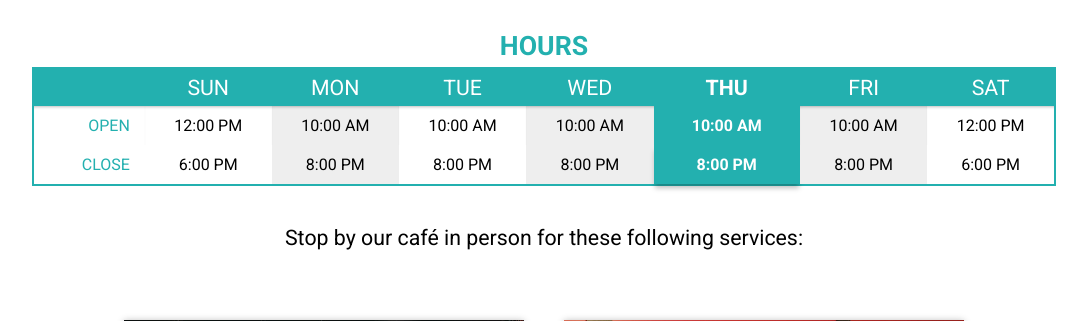
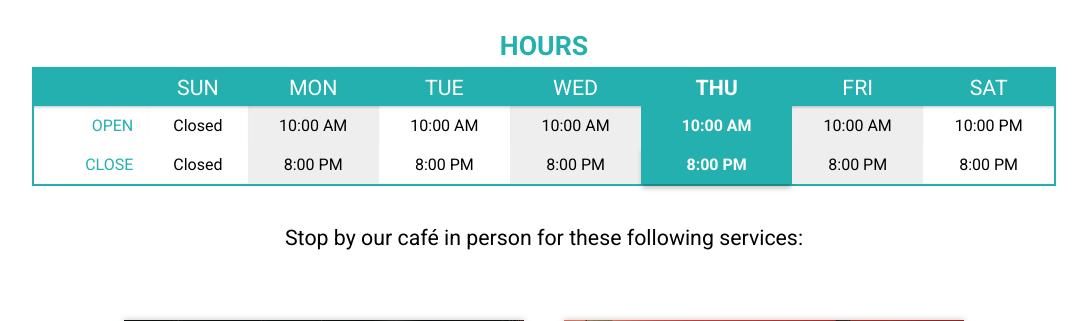
Before and after one commit to Createcafe3d/CreateCafe.ca, a PHP site: template cc3d/pages/home.php in a window 1280 px wide. Shown: the part 663-984 px from the top of the page, without its empty margins (96-1183 px from the left). Run offline with PHP 8.4, Linux system fonts and the light colour scheme; the template is opened without the code that fills it, so the values that code supplies are empty; some libraries are stand-ins or nearby versions.

Commit message:
Giving us a day off on sunday :)

```diff
--- a/cc3d/pages/home.php
+++ b/cc3d/pages/home.php
@@ -51,7 +51,7 @@
           Open
         </td>
         <td>
-          12:00 PM
+          Closed
         </td>
         <td>
           10:00 AM
@@ -69,7 +69,7 @@
           10:00 AM
         </td>
         <td>
-          12:00 PM
+          10:00 PM
         </td>
       </tr>
       <tr>
@@ -77,7 +77,7 @@
           Close
         </td>
         <td>
-          6:00 PM
+          Closed
         </td>
         <td>
           8:00 PM
@@ -95,7 +95,7 @@
           8:00 PM
         </td>
         <td>
-          6:00 PM
+          8:00 PM
         </td>
       </tr>
     </tbody>
```
